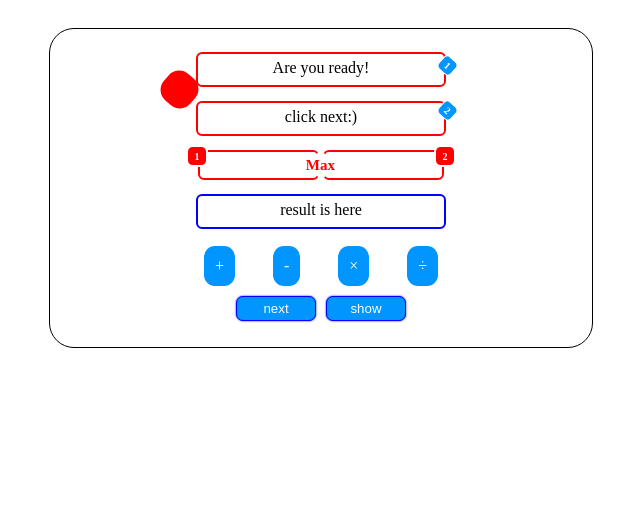
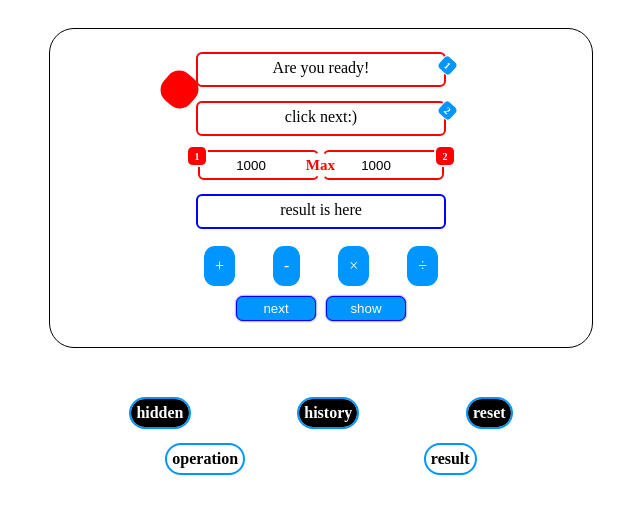
Before and after one commit to AlirezaBagheri05/Strengthen-mental-calculations, a PHP site: page / in a window 1280 px wide. Shown: the top 514 px of the page, without its empty margins (319-959 px from the left). Run offline with PHP 8.4, Linux system fonts and the light colour scheme.

Commit message:
make history table for calculator

```diff
--- a/index.php
+++ b/index.php
@@ -22,7 +22,7 @@
             }
             .box_math{
                 border: 1px solid black;
-                width: 80%;
+                width: 95%;
                 max-width: 500px;
                 display: flex;
                 flex-direction: column;
@@ -229,6 +229,39 @@
                 color: red;
                 font-weight: bold;
             }
+            tr{
+                /* border-top: 1px solid #00ffb3; */
+                padding: 3px;
+                /* border-radius: 5px; */
+                display: flex;
+                justify-content: space-around;
+
+            }
+            th{
+                background-color: black;
+                margin: 5px;
+                outline: 2px solid #0095ff;
+                font-weight: bold;
+                border-radius: 30px;
+                color: white;
+                padding: 5px;
+            }
+            td{
+                background-color: white;
+                margin: 5px;
+                outline: 2px solid #0095ff;
+                color: black;
+                font-weight: bold;
+                border-radius: 30px;
+                display: flex;
+                padding: 5px;
+                align-items: center;
+            }
+            table{
+                width: 100%;
+                max-width: 500px;
+                margin-top: 41px;
+            }
         </style>
 </head>
 <body>
@@ -246,8 +279,8 @@
                 <p id="bx1" ></p>
                 <p id="bx2" ></p>
                 <div class="nums">
-                    <input id="num1"  type="number" name=""></input>
-                    <input id="num2"  type="number" name=""></input>
+                    <input id="num1" value="1000" type="number" name="">
+                    <input id="num2" value="1000" type="number" name="">
                 </div>
                 <p id="result" ></p>
             </div>
@@ -258,10 +291,20 @@
                 <span onclick="oper('÷','divison')" id="divison">÷</span>
             </div>
             <div class="events">
-                <button onclick="next()" id="next">next</button>
-                <button onclick="show()" id="show">show</button>
+                <button onclick="next()" >next</button>
+                <button onclick="show(true)" >show</button>
             </div>
         </div>
+        <table id="history">
+            <thead>
+                <tr>
+                    <th onclick="hiddenX()" id="hidden_c">hidden</th>
+                    <th>history</th>
+                    <th onclick="resetX()">reset</th>
+                </tr>
+            </thead>
+            <tbody id='tbody'><tr><td>operation</td><td>result</td></tr></tbody>
+        </table>
     </div>
 </body>
         <script>
@@ -273,24 +316,30 @@
                 num2.innerHTML = '3';
             }
             function next(){
+                document.getElementById('result').innerHTML = "";
                 var max1 = document.getElementById('num1').value;
                 var max2 = document.getElementById('num2').value;
                 var num1 = Math.floor(Math.random() * max1);
                 var num2 = Math.floor(Math.random() * max2);
                 document.getElementById('bx1').innerHTML = num1;
                 document.getElementById('bx2').innerHTML = num2;
+                history();
             }
-            function show(){
+            function show(op){
                 var operation = document.getElementById('show_oper').firstChild.innerHTML;
                 if(operation == ''){
                     alert('یکی از عملگر ها را انتخاب کنید.');
-                    return;
+                    return false;
 
                 }
                 var opr1 = document.getElementById('bx1').innerHTML;
                 var opr2 = document.getElementById('bx2').innerHTML;
                 var opr1 = Number(opr1);
                 var opr2 = Number(opr2);
+                if(!opr1 && opr1 !== 0){
+                    alert("لطفا گزینه بعدی را بزنید");
+                    return false;
+                }
                 var result;
                 switch(operation) {
                     case "+":
@@ -309,11 +358,11 @@
                          result = "han!:/";
                     }
 
-                if(!result && result !== 0){
-                    next();
-                    return;
+                if(op){
+                    document.getElementById('result').innerHTML = result;
+                }else{
+                    return result;
                 }
-                document.getElementById('result').innerHTML = result;
             }
             function oper(wh,id){
                 var oper = wh;
@@ -323,7 +372,37 @@
                 document.getElementById('mulitiplication').style.backgroundColor = '#0095ff';
                 document.getElementById('divison').style.backgroundColor = '#0095ff';
                 document.getElementById(id).style.backgroundColor = 'red';
-
+                history();
+            }
+            function history(){
+                var num_1 = document.getElementById('bx1').innerHTML;
+                var num_2 = document.getElementById('bx2').innerHTML;
+                var operation = document.getElementById('show_oper').firstChild.innerHTML;
+                var history= num_1+" "+operation+" "+num_2;
+                var his = document.getElementById('history').childNodes[3];
+                var re = show(false);
+                if(re){
+                    var value = "<td>"+history+"</td><td>"+re+"</td>";
+                    var l_value = his.lastChild.innerHTML;
+                    if(l_value !== value){
+                        his.innerHTML += "<tr>"+value+"</tr>";
+                    }
+                }
+            }
+            function hiddenX(){
+                var tbody = document.getElementById('tbody');
+                var click = document.getElementById('hidden_c');
+                var veri_fy = tbody.style.display;
+                if(veri_fy == 'none'){
+                    tbody.style.display = 'block';
+                    click.innerHTML = 'hidden';
+                }else{
+                    tbody.style.display = 'none';
+                    click.innerHTML = '.  show  .';
+                }
+            }
+            function resetX(){
+               document.getElementById('tbody').innerHTML = "<tr><td>operation</td><td>result</td></tr>";
             }
         </script>
 </html>
```
Lines whose indentation alone changed are shown as unchanged.
